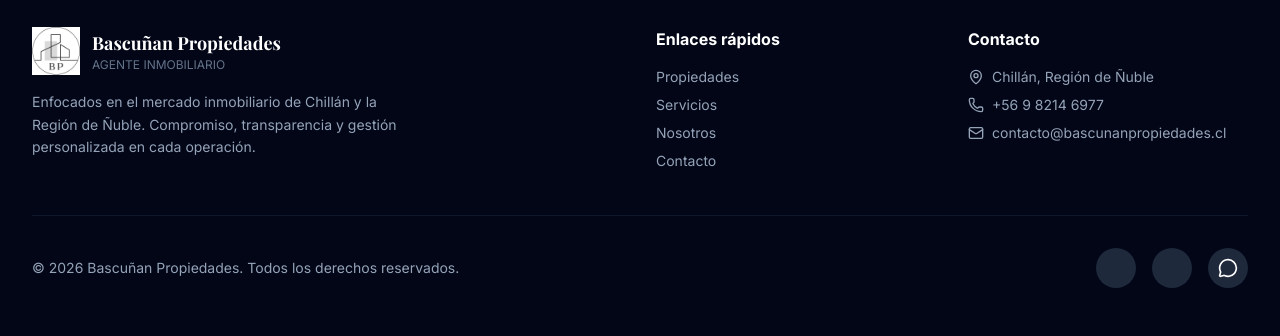
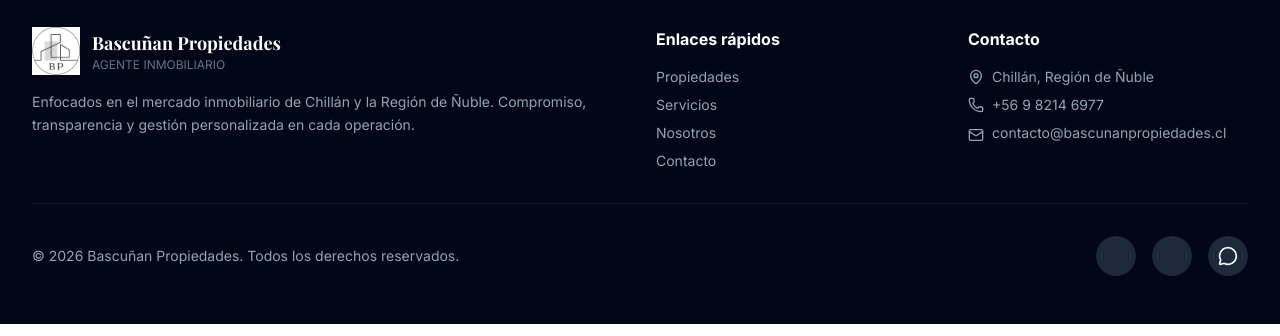
Before and after one commit to bascunanpropiedades/bascunanpropiedades.github.io, a plain HTML site: page index.html in a window 1280 px wide. Shown: the part 5304-5640 px from the top of the page. Drawn offline with nearby package versions, Linux system fonts and the light colour scheme; some icons are missing.

Commit message:
Update index.html

```diff
--- a/index.html
+++ b/index.html
@@ -542,7 +542,7 @@
                             <p class="text-xs text-slate-500">AGENTE INMOBILIARIO</p>
                         </div>
                     </div>
-                    <p class="text-sm leading-relaxed mb-6 max-w-sm">
+                    <p class="text-sm leading-relaxed mb-6 break-words">
                         Enfocados en el mercado inmobiliario de Chillán y la Región de Ñuble. Compromiso, transparencia y gestión personalizada en cada operación.
                     </p>
                 </div>
@@ -568,10 +568,12 @@
                             <i data-lucide="phone" class="w-4 h-4"></i>
                             +56 9 8214 6977
                         </li>
-                        <li class="flex items-center gap-2">
-                            <i data-lucide="mail" class="w-4 h-4"></i>
-                            contacto@bascunanpropiedades.cl
-                        </li>
+                        <li class="flex items-start gap-2">
+    <i data-lucide="mail" class="w-4 h-4 mt-1"></i>
+    <span class="break-all">
+        contacto@bascunanpropiedades.cl
+    </span>
+</li>
                     </ul>
                 </div>
             </div>
```
